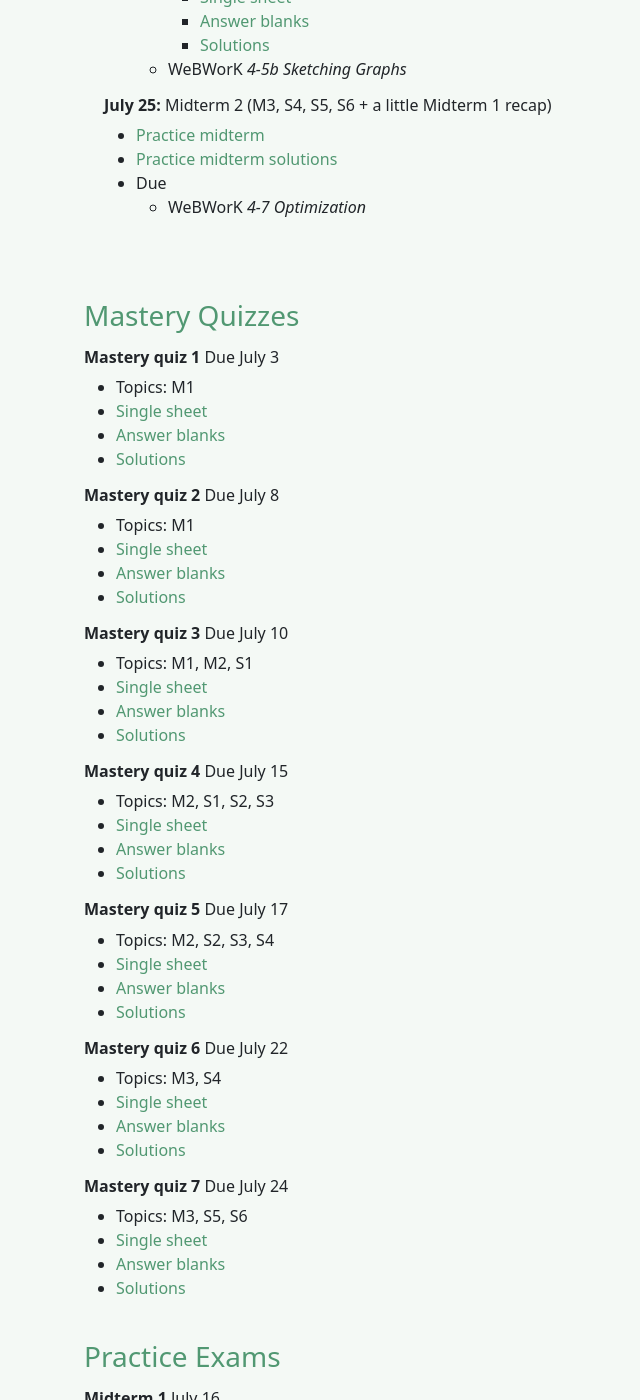
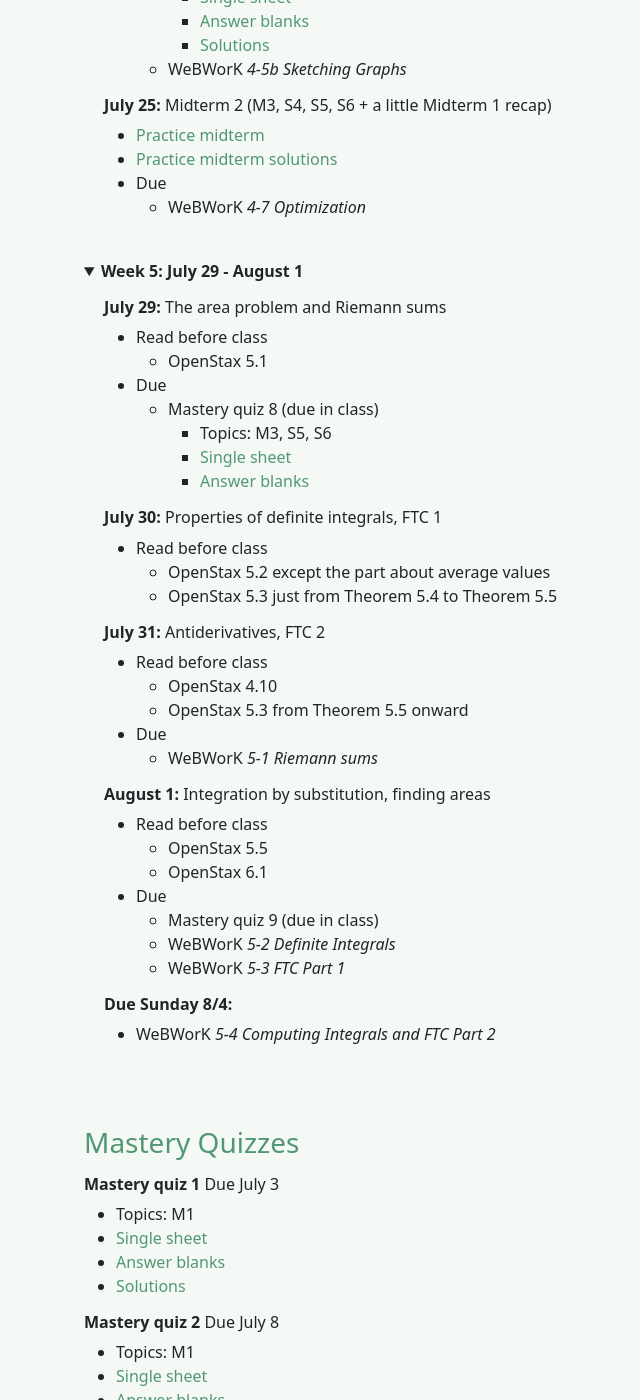
Before and after one commit to bncling/bncl-site, a Jekyll site: the page built from _courses/GW1231_summer_24.markdown, in a window 1280 px wide and 1400 px high, scrolled down 893 px. Shown: the whole window, without its empty margins (283-923 px from the left). Built offline with Jekyll 4.4.1, drawn with Linux system fonts in a browser that asks for light colours; some of the changed text lies outside the part shown.

Commit message:
rebuilding site Thu Jul 25 14:49:17 EDT 2024

```diff
--- a/_courses/GW1231_summer_24.markdown
+++ b/_courses/GW1231_summer_24.markdown
@@ -209,8 +209,8 @@ Some of the most common things that trip people up in this course are more to do
 
 </details>
 
-<!--
-<details markdown="1">
+
+<details markdown="1" open>
 <summary><b>Week 5: July 29 - August 1</b></summary>
 
 ###### **July 29:** The area problem and Riemann sums
@@ -218,6 +218,9 @@ Some of the most common things that trip people up in this course are more to do
 	- OpenStax 5.1
 - Due
 	- Mastery quiz 8 (due in class)
+		- Topics: M3, S5, S6
+		- [Single sheet](/assets/documents/mq8_single_sheet.pdf)
+		- [Answer blanks](/assets/documents/mq8_answer_blanks.pdf)
 
 ###### **July 30:** Properties of definite integrals, FTC 1
 - Read before class
@@ -247,7 +250,7 @@ Some of the most common things that trip people up in this course are more to do
 
 </details>
 
-
+<!--
 <details markdown="1">
 <summary><b>Week 5: August 5 - August 8</b></summary>
 
@@ -332,6 +335,11 @@ Some of the most common things that trip people up in this course are more to do
 - [Answer blanks](/assets/documents/mq7_answer_blanks.pdf)
 - [Solutions](/assets/documents/mq7_solutions.pdf)
 
+###### **Mastery quiz 8** Due July 29
+- Topics: M3, S5, S6
+- [Single sheet](/assets/documents/mq8_single_sheet.pdf)
+- [Answer blanks](/assets/documents/mq8_answer_blanks.pdf)
+
 
 <br>
 
```
Also changed, not shown: 2 other files.
